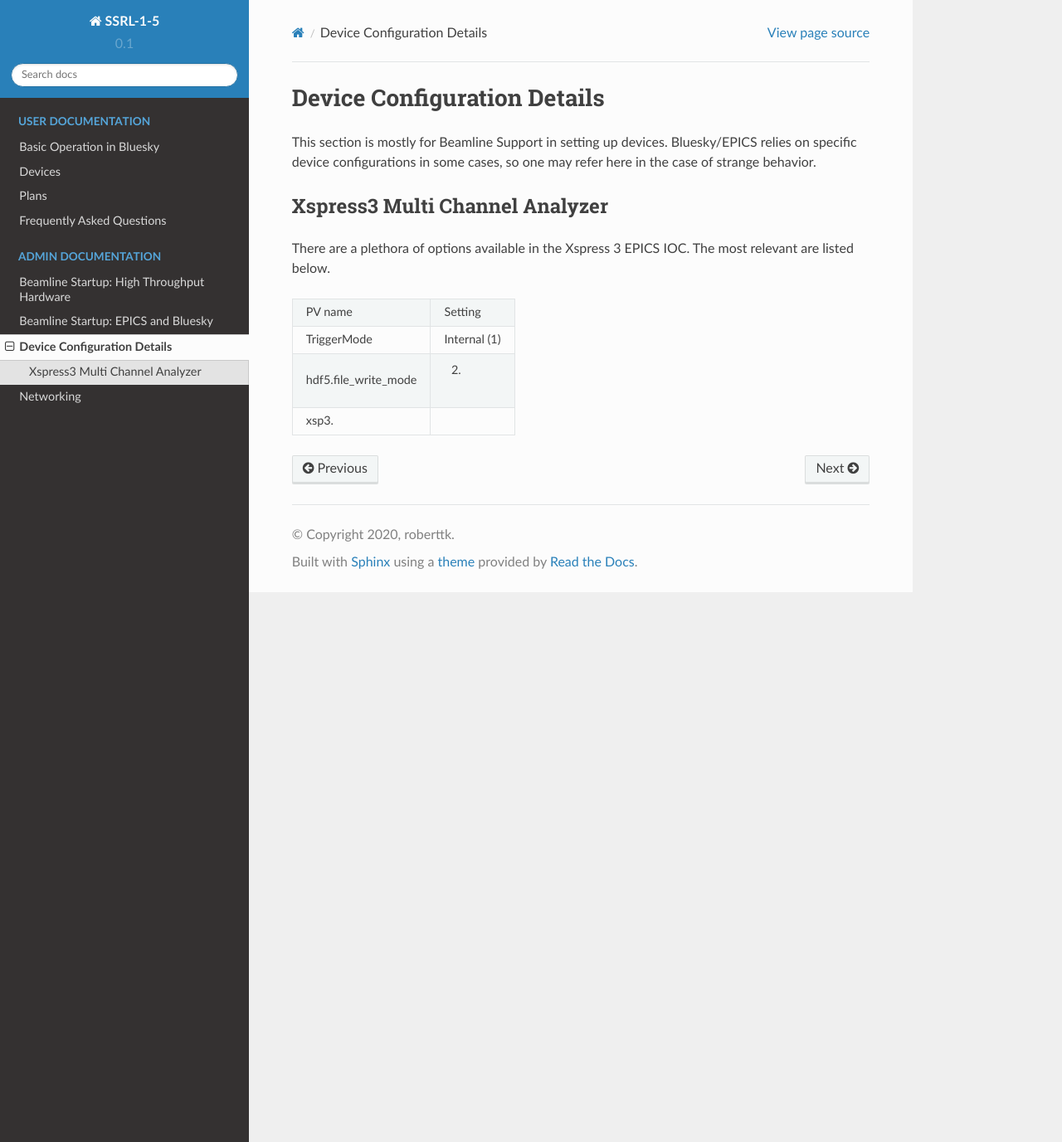
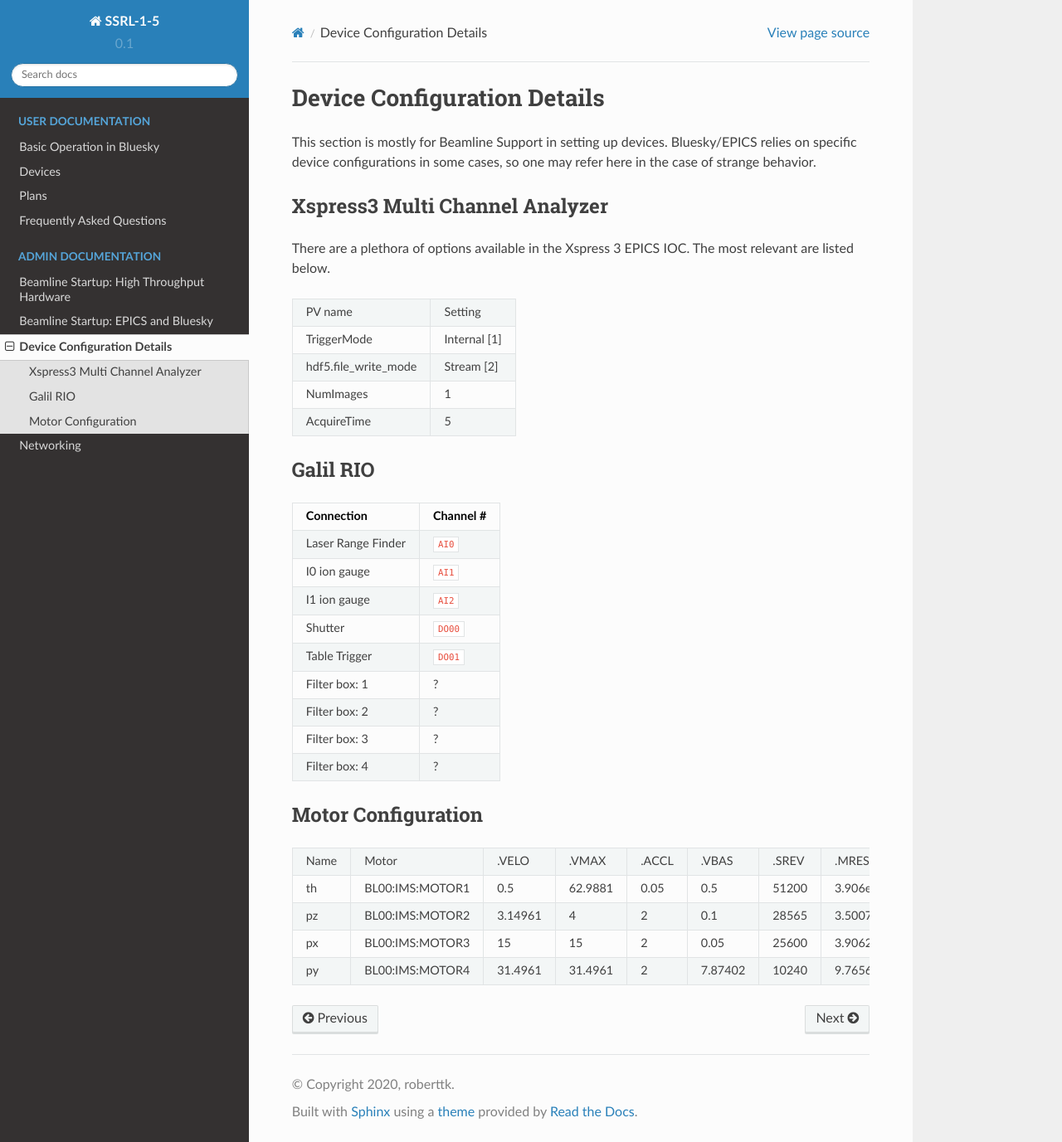
Before and after one commit to tangkong/SSRL-1-5, a Sphinx documentation site: the page built from docs/source/device-config.rst, in a window 1280 px wide and 1377 px high. Shown: the whole window at 83% size. Built offline with Sphinx 7.4.7 and the Read the Docs theme 2.0.0, drawn with Linux system fonts in a browser that asks for light colours; pages that are not in the unit, such as notebooks, are missing from menus.

Commit message:
Docs update, xspress3, motor config

```diff
--- a/docs/source/device-config.rst
+++ b/docs/source/device-config.rst
@@ -15,9 +15,53 @@ relevant are listed below.
 +----------------------+--------------+
 | PV name              | Setting      |
 +----------------------+--------------+
-| TriggerMode          | Internal (1) |
+| TriggerMode          | Internal [1] |
 +----------------------+--------------+
-| hdf5.file_write_mode | (2)          |
+| hdf5.file_write_mode | Stream [2]   |
 +----------------------+--------------+
-| xsp3.                |              |
+| NumImages            | 1            |
 +----------------------+--------------+
+| AcquireTime          | 5            |
++----------------------+--------------+
+
+---------
+Galil RIO
+---------
+
++--------------------+-----------+
+| Connection         | Channel # |
++====================+===========+
+| Laser Range Finder | ``AI0``   |
++--------------------+-----------+
+| I0 ion gauge       | ``AI1``   |
++--------------------+-----------+
+| I1 ion gauge       | ``AI2``   |
++--------------------+-----------+
+| Shutter            | ``DO00``  |
++--------------------+-----------+
+| Table Trigger      | ``DO01``  |
++--------------------+-----------+
+| Filter box: 1      | ?         |
++--------------------+-----------+
+| Filter box: 2      | ?         |
++--------------------+-----------+
+| Filter box: 3      | ?         |
++--------------------+-----------+
+| Filter box: 4      | ?         |
++--------------------+-----------+
+
+-------------------
+Motor Configuration
+-------------------
+
++------+-----------------+---------+---------+-------+---------+-------+------------+---------+
+| Name | Motor           | .VELO   | .VMAX   | .ACCL | .VBAS   | .SREV | .MRES      | .UREV   |
++------+-----------------+---------+---------+-------+---------+-------+------------+---------+
+| th   | BL00:IMS:MOTOR1 | 0.5     | 62.9881 | 0.05  | 0.5     | 51200 | 3.906e-5   | 1.99987 |
++------+-----------------+---------+---------+-------+---------+-------+------------+---------+
+| pz   | BL00:IMS:MOTOR2 | 3.14961 | 4       | 2     | 0.1     | 28565 | 3.50079e-5 | 1       |
++------+-----------------+---------+---------+-------+---------+-------+------------+---------+
+| px   | BL00:IMS:MOTOR3 | 15      | 15      | 2     | 0.05    | 25600 | 3.90625e-5 | 1       |
++------+-----------------+---------+---------+-------+---------+-------+------------+---------+
+| py   | BL00:IMS:MOTOR4 | 31.4961 | 31.4961 | 2     | 7.87402 | 10240 | 9.76563e-5 | 1       |
++------+-----------------+---------+---------+-------+---------+-------+------------+---------+
```
Also changed, not shown: docs/source/beamline-startup_software.rst (+36 -0 lines).
